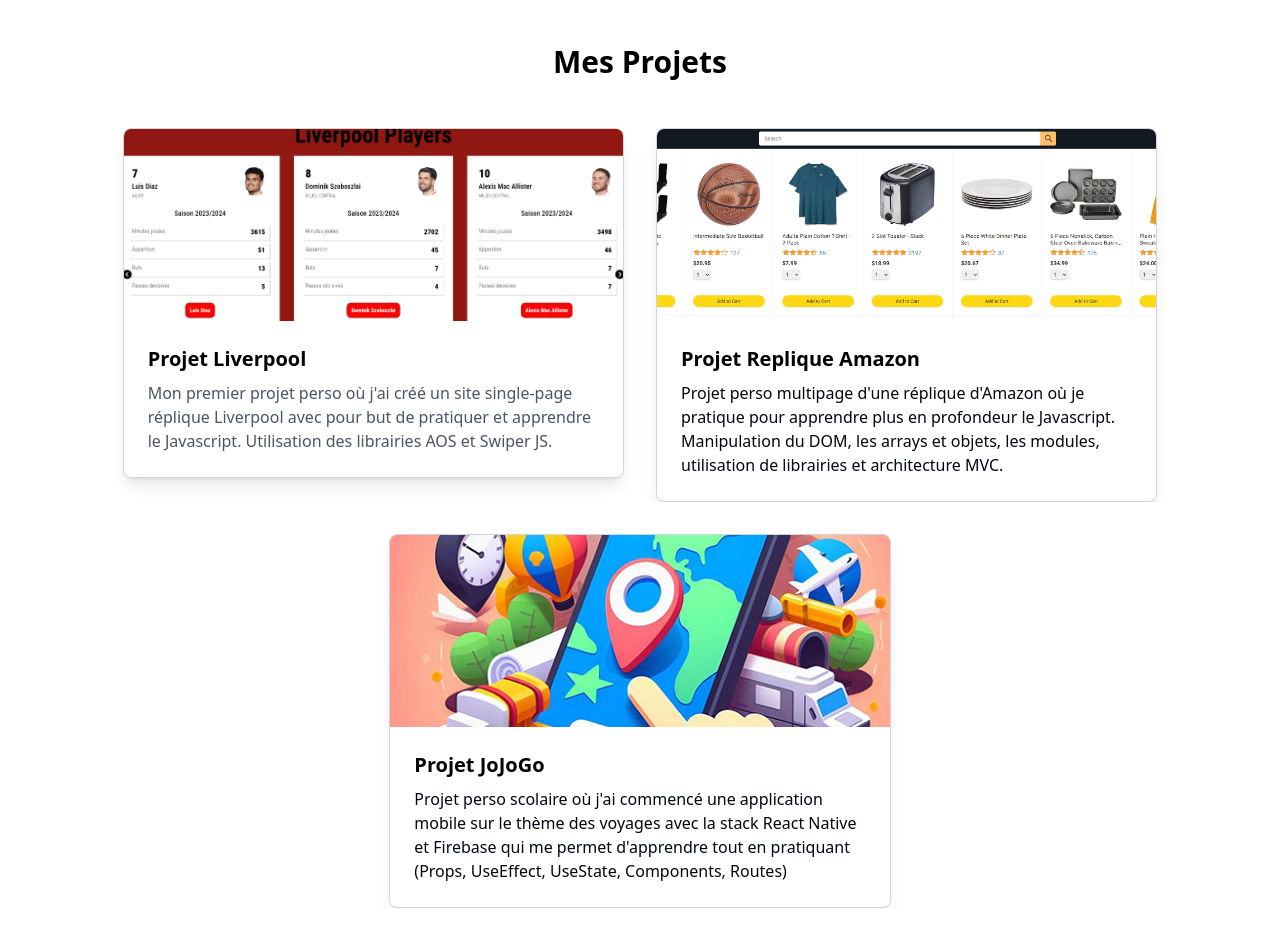
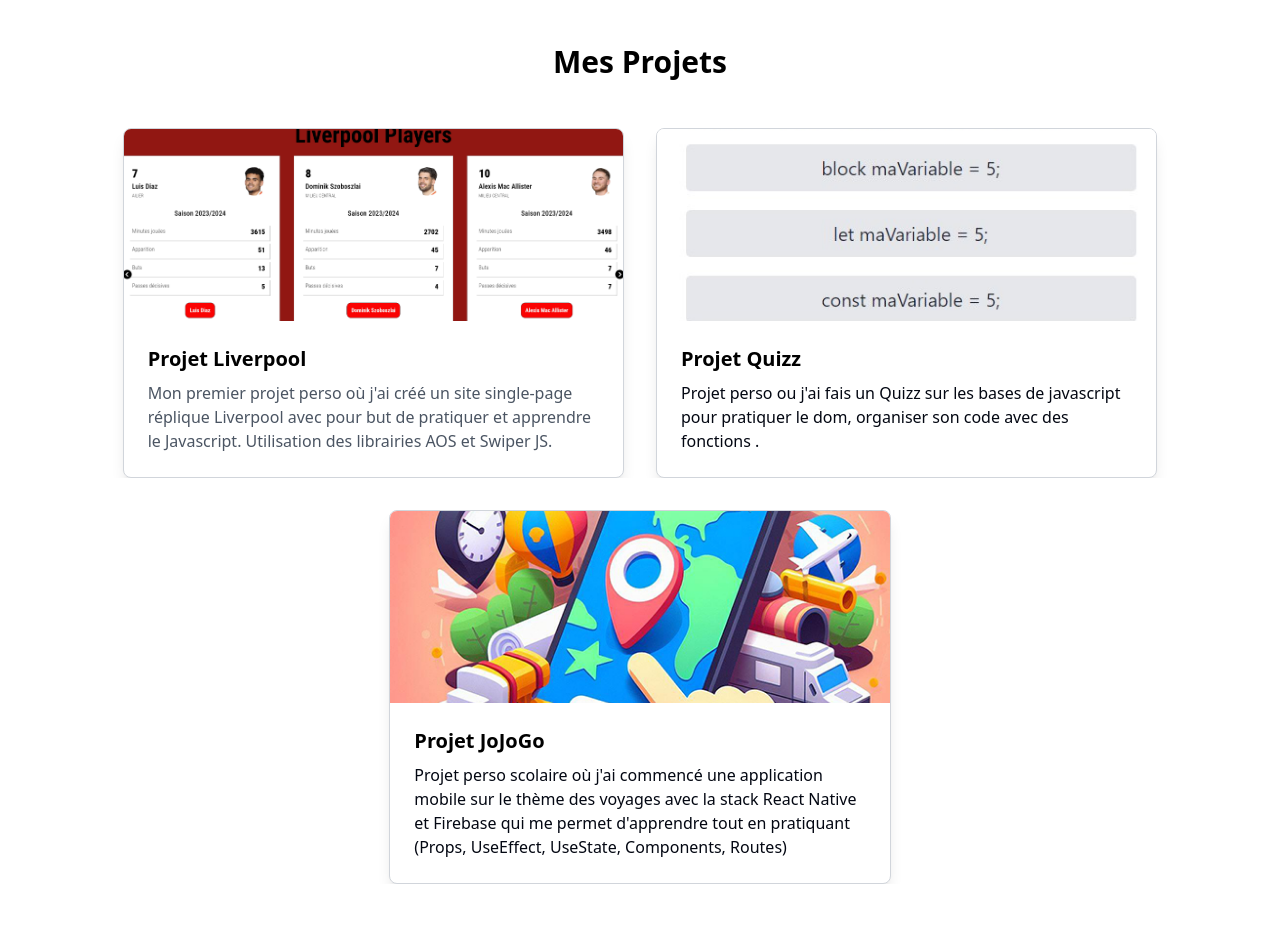
Before and after one commit to YacineBoukliff/Portfolio, a plain HTML site: page index.html in a window 1280 px wide. Shown: the part 820-1746 px from the top of the page. Drawn offline with nearby package versions, Linux system fonts and the light colour scheme.

Commit message:
Changement projet

```diff
--- a/index.html
+++ b/index.html
@@ -98,10 +98,10 @@
           <div class="w-full lg:w-5/12 px-4 mb-8 lg:mb-0">
             <a href="https://github.com/YacineBoukliff/Projet-RepliqueAmazon-Javascript" target="_blank" class="block">
               <div class="bg-white dark:bg-gray-800 rounded-lg overflow-hidden shadow-lg cursor-pointer transition-opacity duration-300 hover:opacity-60 border border-gray-300 dark:border-gray-700">
-                <img src="Images-Projet/Projet-Amazon.png" alt="Projet 2" class="w-full h-48 object-cover object-center max-w-full"/>
+                <img src="Images-Projet/Quizz.jpg" alt="Projet 2" class="w-full h-48 object-cover object-center max-w-full"/>
                 <div class="p-6">
-                  <h3 class="text-xl font-bold text-black dark:text-white mb-2">Projet Replique Amazon</h3>
-                  <p class="text-gray-950 dark:text-gray-300">Projet perso multipage d'une réplique d'Amazon où je pratique pour apprendre plus en profondeur le Javascript. Manipulation du DOM, les arrays et objets, les modules, utilisation de librairies et architecture MVC.</p>
+                  <h3 class="text-xl font-bold text-black dark:text-white mb-2">Projet Quizz</h3>
+                  <p class="text-gray-950 dark:text-gray-300">Projet perso ou j'ai fais un Quizz sur les bases de javascript pour pratiquer le dom, organiser son code avec des fonctions .</p>
                 </div>
               </div>
             </a>
```
Also changed, not shown: Images-Projet/Quizz.jpg (added).
